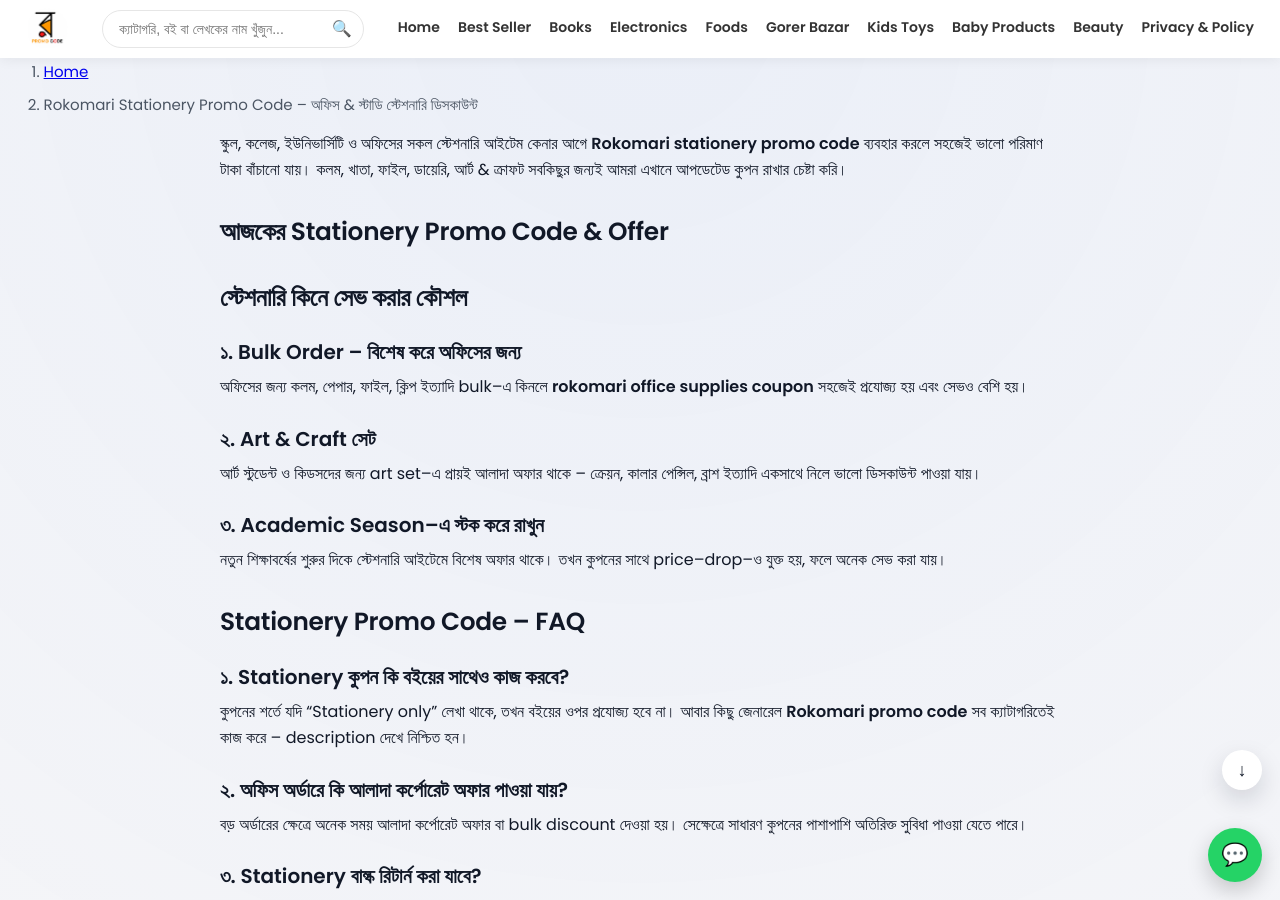
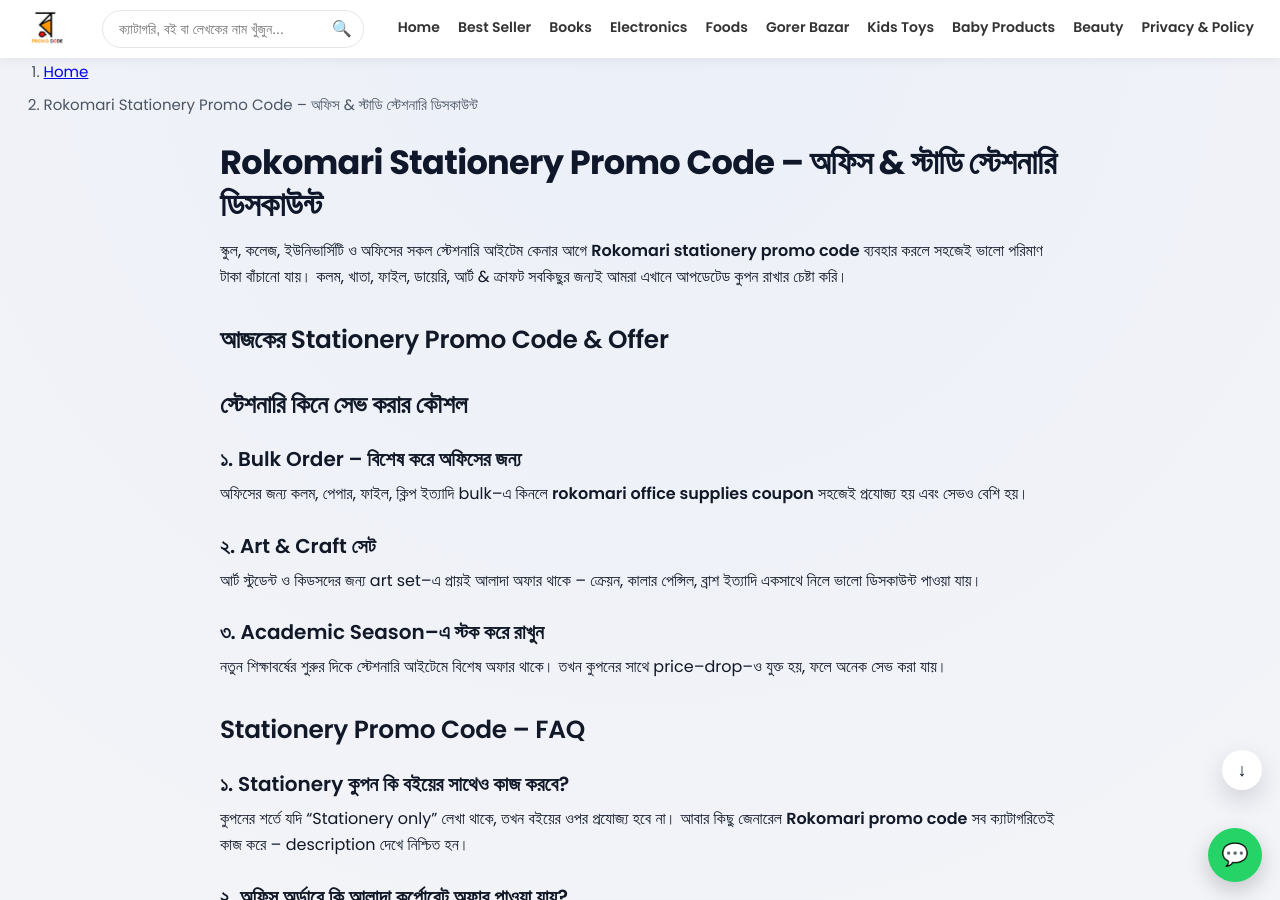
Before and after one commit to RokomariPromoCode/rokomaripromocode.github.io, a Jekyll site: the page built from stationery.md, in a window 1280 px wide and 900 px high. Built offline with Jekyll 4.4.1, drawn with Linux system fonts in a browser that asks for light colours.

Commit message:
Update stationery.md

```diff
--- a/stationery.md
+++ b/stationery.md
@@ -11,7 +11,7 @@
   - office stationery discount rokomari
   - rokomari art supplies discount
 ---
-
+<h1>Rokomari Stationery Promo Code – অফিস & স্টাডি স্টেশনারি ডিসকাউন্ট</h1>
 <section>
   <p>
     স্কুল, কলেজ, ইউনিভার্সিটি ও অফিসের সকল স্টেশনারি আইটেম কেনার আগে
```
